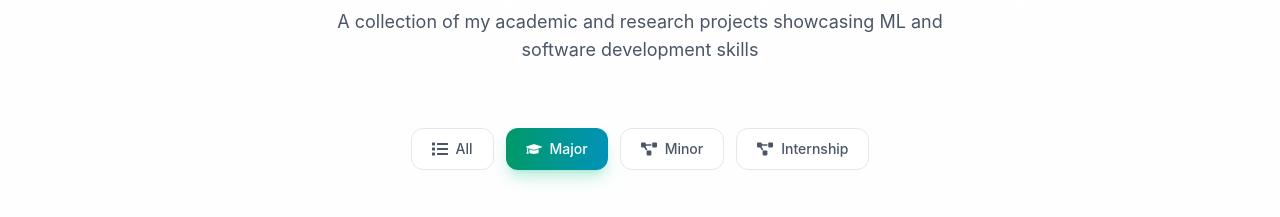
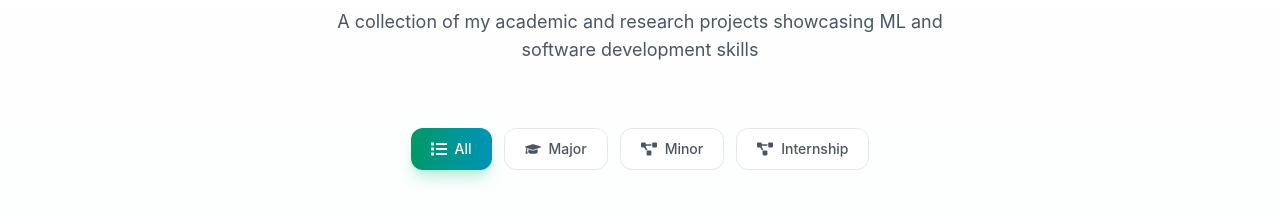
Before and after one commit to realsanjeev/realsanjeev.github.io, a React (Vite) app: page / in a window 1280 px wide. Shown: the part 4040-4257 px from the top of the page. Built offline with nearby package versions, Linux system fonts and the light colour scheme; no server answers; grey boxes are pictures that could not be loaded.

Commit message:
fix line in experince

```diff
--- a/src/components/Experience.tsx
+++ b/src/components/Experience.tsx
@@ -19,7 +19,7 @@ const Experience = () => {
         {/* Timeline */}
         <div className="relative">
           {/* Timeline Line */}
-          <div className="absolute left-0 md:left-1/2 top-0 bottom-0 w-px bg-gradient-to-b from-emerald-600 via-cyan-600 to-teal-600 transform md:-translate-x-1/2" />
+          <div className="absolute left-0 md:left-1/2 top-0 bottom-0 w-1 bg-gradient-to-b from-emerald-600 via-cyan-600 to-teal-600 transform md:-translate-x-1/2" />
 
           <div className="space-y-12">
             {EXPERIENCES.map((exp, index) => (
--- a/src/components/Projects.tsx
+++ b/src/components/Projects.tsx
@@ -7,7 +7,7 @@ import { FaGraduationCap, FaProjectDiagram, FaList } from "react-icons/fa";
 type ProjectFilter = 'all' | 'major' | 'minor' | 'internship';
 
 const Projects = () => {
-  const [activeFilter, setActiveFilter] = useState<ProjectFilter>('major');
+  const [activeFilter, setActiveFilter] = useState<ProjectFilter>('all');
 
   const getProjectTypeConfig = (type?: string) => {
     switch (type) {
```
